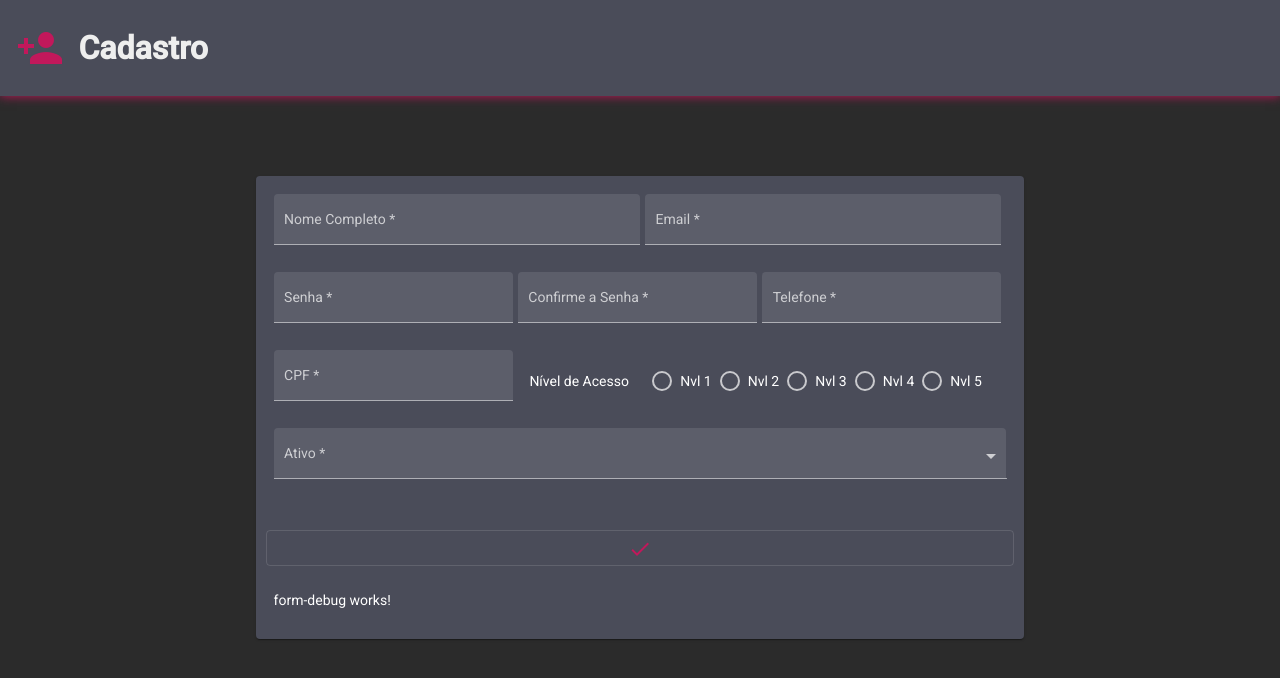
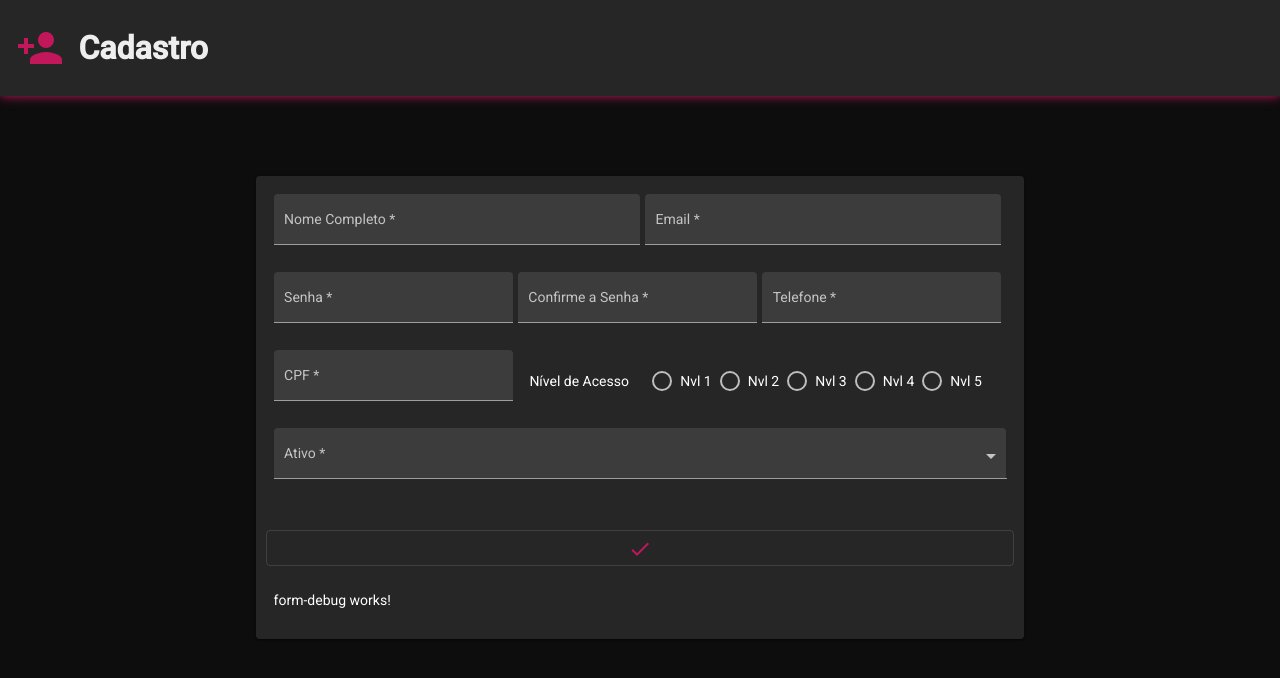
Before and after one commit to kohiiart/projeto-login-page-GEW, an Angular app in the folder login-page/: page / in a window 1280 px wide. Shown: the top 678 px of the page. Built offline with nearby package versions, Linux system fonts and the light colour scheme.

Commit message:
Login Page GEW
feat 25/08: alteracao de cores

```diff
--- a/login-page/src/app/components/card-info/card-info.component.css
+++ b/login-page/src/app/components/card-info/card-info.component.css
@@ -1,4 +1,4 @@
 .card{
     margin-top: 10vh;
-    background-color: var(--color-tertiary);
+    background-color: var(--color-secondary);
 }
--- a/login-page/src/app/components/header/header.component.css
+++ b/login-page/src/app/components/header/header.component.css
@@ -1,7 +1,7 @@
 .header{
     color: var(--color-primary);
     padding: 1rem;
-    background-color: var(--color-tertiary);
+    background-color: var(--color-secondary);
     box-shadow: 0px 0px 10px var(--pink-color);
 }
 .title{
--- a/login-page/src/styles.css
+++ b/login-page/src/styles.css
@@ -1,13 +1,13 @@
 /* You can add global styles to this file, and also import other style files */
 @import '@angular/material/prebuilt-themes/pink-bluegrey.css';
 
-html, body { height: 100%; background-color: #2b2b2b !important;}
+html, body { height: 100%; background-color: var(--color-tertiary) !important;}
 body { margin: 0; font-family: Roboto, "Helvetica Neue", sans-serif; }
 
 :root{
     --color-primary: #eeeeee;
-    --color-secondary: #83818C;
-    --color-tertiary: #4A4C59;
+    --color-secondary: #262626;
+    --color-tertiary: #0D0D0D;
     --pink-color: #C2185B;
 }
 
```
